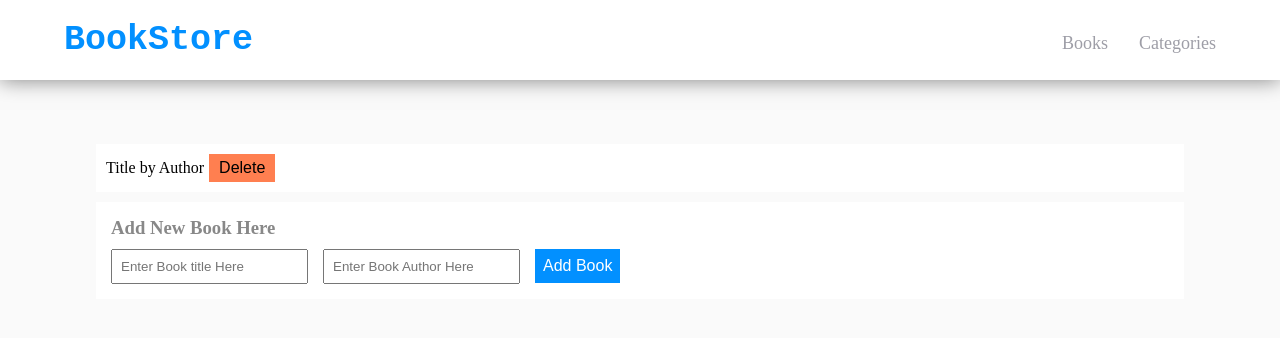
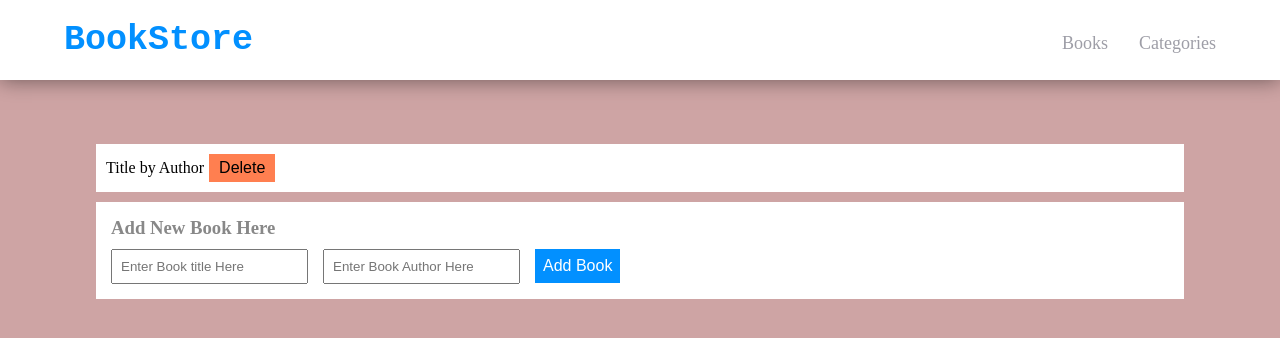
Before and after one commit to rmjspecial/BOOKSTORE-APP, a React (Create React App) app: page / in a window 1280 px wide. Shown: the top 338 px of the page. Built offline with nearby package versions, Linux system fonts and the light colour scheme.

Commit message:
modified app.css

```diff
--- a/src/App.css
+++ b/src/App.css
@@ -12,5 +12,5 @@
 }
 
 body {
-  background-color: #fafafa;
+  background-color: #cea4a4;
 }
```
